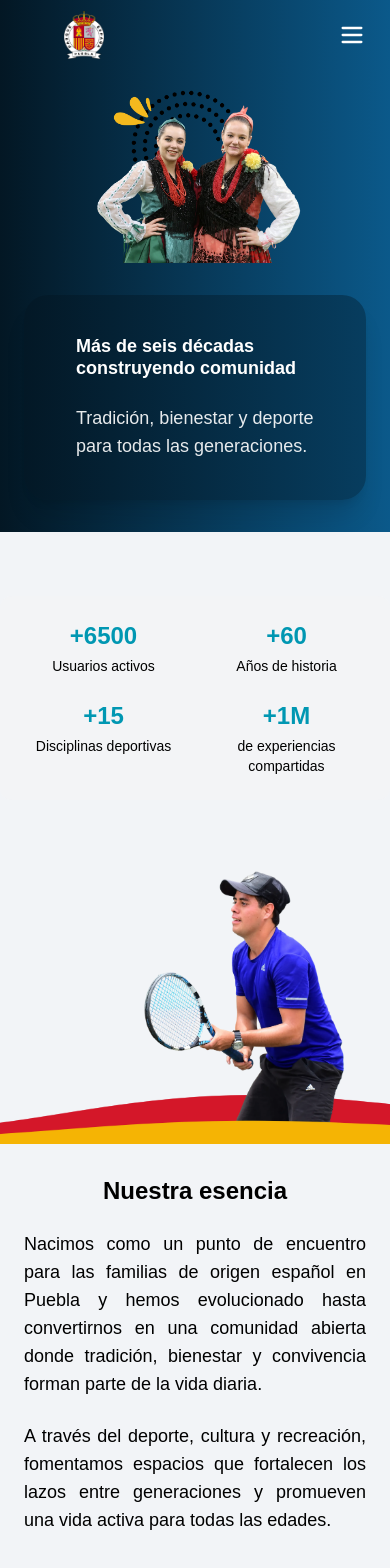
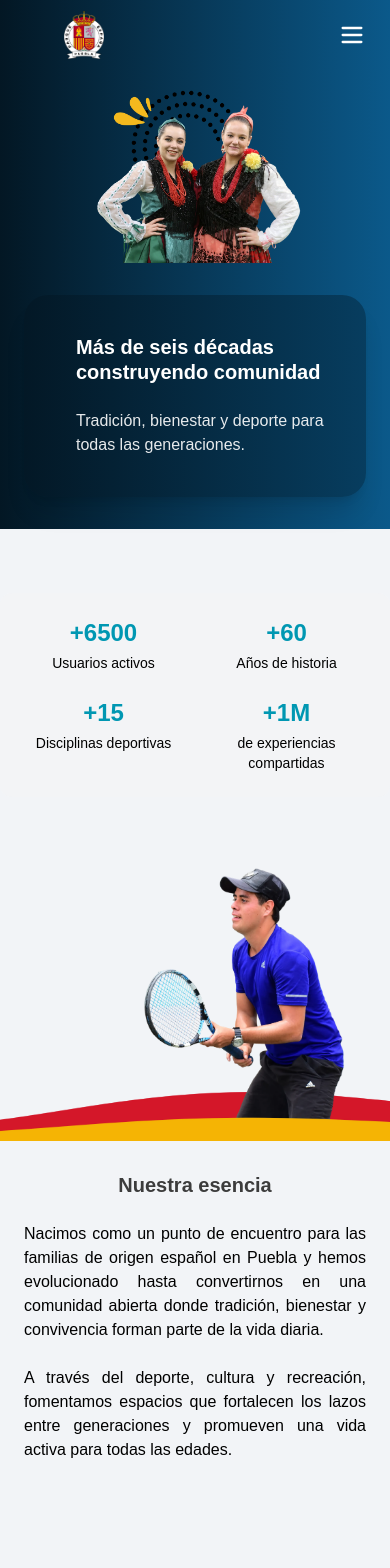
Before and after one commit to Urban1997/parque_espana, a React (Vite) app: page /about in a window 390 px wide. Shown: the top 1568 px of the page. Built offline with nearby package versions, Linux system fonts and the light colour scheme.

Commit message:
Se ajustan vistas Hero y Essence

```diff
--- a/src/components/About/1.Hero.tsx
+++ b/src/components/About/1.Hero.tsx
@@ -13,7 +13,7 @@ export default function Hero() {
           <img
             src={hero}
             alt={imageAlt}
-            className="w-[90%] max-w-[220px] object-contain lg:w-auto lg:h-[90%] lg:max-w-none"
+            className="max-w-55 object-contain lg:w-auto lg:h-[90%] lg:max-w-none"
           />
         </div>
 
@@ -21,11 +21,11 @@ export default function Hero() {
         <div className="flex w-full items-center justify-center px-6 py-8 lg:flex-1 lg:h-full lg:px-0 lg:py-0">
           <div className="w-full rounded-3xl bg-gradient-to-r from-[#031826] to-[#073D5F] px-8 py-10 shadow-xl lg:rounded-none lg:rounded-l-[70px] lg:py-28">
 
-            <h1 className="text-left! ml-5 text-lg font-bold leading-tight lg:text-4xl">
+            <h1 className="text-left! ml-5 text-xl md:text-2xl font-bold leading-tight lg:text-4xl">
               {title}
             </h1>
 
-            <p className="text-left! ml-5 mt-6 max-w-3xl text-lg text-white/90 lg:text-2xl">
+            <p className="text-left! ml-5 mt-6 max-w-3xl text-base md:text-lg text-white/90 lg:text-2xl">
               {description}
             </p>
           </div>
--- a/src/components/About/3.Essence.tsx
+++ b/src/components/About/3.Essence.tsx
@@ -7,7 +7,7 @@ export default function Essence() {
   const { title, text1, text2 } = AboutContent.essence;
 
   return (
-    <section className="w-full bg-[#F2F4F7">
+    <section className="w-full bg-[#F2F4F7]">
 
       {/* Imagen: solo visible en celular */}
       <div
@@ -33,14 +33,14 @@ export default function Essence() {
         />
 
         {/* Contenido de texto */}
-        <div className="relative z-20 w-full px-6 pt-8 text-black md:w-[70%] md:pl-10 md:pr-8 md:pt-10 lg:pl-30 lg:pr-28 lg:pt-20">
-          <h2 className="text-center text-xl font-extrabold leading-tight md:text-2xl lg:text-4xl">
+        <div className="relative z-20 w-full px-6 pt-8 md:w-[70%] md:pl-10 md:pr-8 md:pt-10 lg:pl-30 lg:pr-28 lg:pt-20">
+          <h2 className="text-center text-xl text-[#3C3C3C] font-extrabold leading-tight md:text-2xl lg:text-[34px]">
             {title}
           </h2>
-          <p className="mt-4 text-justify text-sm md:mt-6 md:text-base lg:text-[26px]">
+          <p className="mt-4 text-justify text-sm md:mt-6 md:text-lg md:pr-10 lg:pr-0 lg:text-[26px]">
             {text1}
           </p>
-          <p className="mt-4 text-justify text-sm md:mt-6 md:text-base lg:text-[26px]">
+          <p className="mt-4 text-justify text-sm md:mt-6 md:text-lg md:pr-50 lg:pr-0 lg:text-[26px]">
             {text2}
           </p>
         </div>
@@ -48,14 +48,14 @@ export default function Essence() {
       </div>
 
       {/* Texto: solo visible en celular */}
-      <div className="px-6 py-8 text-black md:hidden">
-        <h2 className="text-center text-2xl font-extrabold leading-tight">
+      <div className="px-6 py-8 md:hidden">
+        <h2 className="text-center text-xl text-[#3C3C3C] font-extrabold leading-tight">
           {title}
         </h2>
-        <p className="mt-6 text-justify text-lg">
+        <p className="mt-6 text-justify text-base">
           {text1}
         </p>
-        <p className="mt-6 text-justify text-lg">
+        <p className="mt-6 text-justify text-base">
           {text2}
         </p>
       </div>
```
